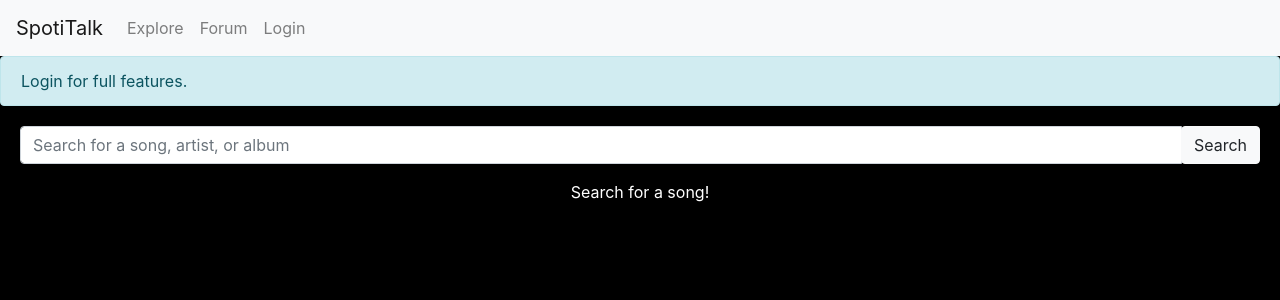
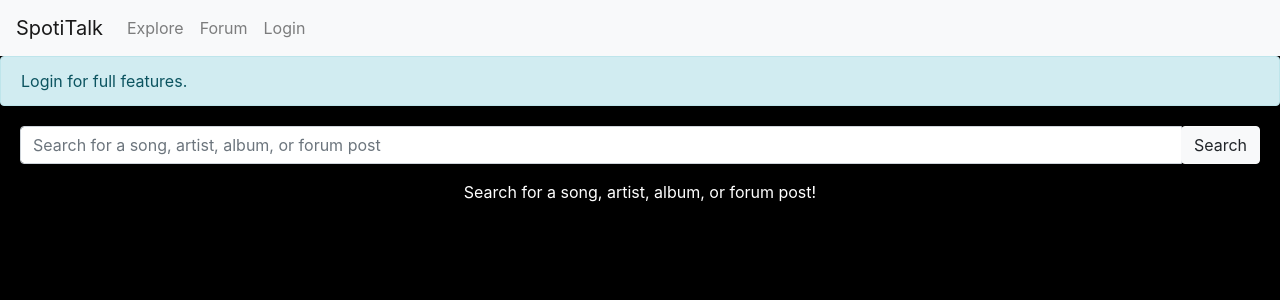
Before and after one commit to jacksonneal/SpotiTalk, a React (Create React App) app in the folder client/: page / in a window 1280 px wide. Shown: the top 300 px of the page. Built offline with nearby package versions, Linux system fonts and the light colour scheme.

Commit message:
add posts to explore page

```diff
--- /dev/null
+++ b/client/src/components/search/PostResult.js
@@ -0,0 +1,15 @@
+import React from 'react';
+
+const PostResult = ({ post }) => (
+  <span className="spotitalk--search-container">
+    <a className="text-white" href={`/forum/${post.post_id}`}>
+      <img src={post.img_src} style={{width: '300px', height: '300px'}} alt={post.title}/>
+      <div className="spotitalk--search-text">
+        <h5>{post.title}</h5>
+        <p>by {post.username}</p>
+      </div>
+    </a>
+  </span>
+);
+
+export default PostResult;
--- a/client/src/components/search/SearchBar.js
+++ b/client/src/components/search/SearchBar.js
@@ -17,7 +17,7 @@ class SearchBar extends React.Component {
   render() {
     return (
       <div className="input-group mb-3">
-        <input type="text" className="form-control" placeholder='Search for a song, artist, or album' value={this.state.value} onChange={this.handleChange} />
+        <input type="text" className="form-control" placeholder='Search for a song, artist, album, or forum post' value={this.state.value} onChange={this.handleChange} />
         <div className="input-group-append">
           <Link to={this.getQueryURL()}>
             <span className="btn btn-light">Search</span>
--- a/client/src/components/search/SearchResults.js
+++ b/client/src/components/search/SearchResults.js
@@ -2,6 +2,7 @@ import React, { useState, useEffect } from 'react';
 import SongResult from './SongResult.js';
 import ArtistResult from './ArtistResult.js';
 import AlbumResult from './AlbumResult.js';
+import PostResult from './PostResult.js';
 import Forum from '../forum/Forum.js';
 import postService from '../../services/post';
 
@@ -22,6 +23,8 @@ function SearchResults(props) {
       const url = `/api/search/${criteria}`;
       const res = await fetch(url)
         .then(response => response.json());
+      res.posts = await postService.getPosts(criteria);
+      console.log(res.posts);
       setResults(res);
     }
     getResults();
@@ -31,7 +34,7 @@ function SearchResults(props) {
     return <Forum {...{ results, cookies, criteria }} />
   }
   return results.length === 0 ?
-    (<p>Search for a song!</p>) :
+    (<p>Search for a song, artist, album, or forum post!</p>) :
     (
       <div>
         {results.songs.length === 0 ? (
@@ -61,6 +64,15 @@ function SearchResults(props) {
             </div>
           )}
 
+        {results.posts.length === 0 ? (
+          <p className='font-italic my-4'>No forum results found</p>
+        ) : (
+            <div>
+              <h1 className='my-4'>Forum Posts</h1>
+              {results.posts.map(post => <PostResult post={post} key={post.post_id} />)}
+            </div>
+          )}
+
         <p className="text-secondary my-4">Only displaying the most relevant results</p>
       </div>
     )
```
